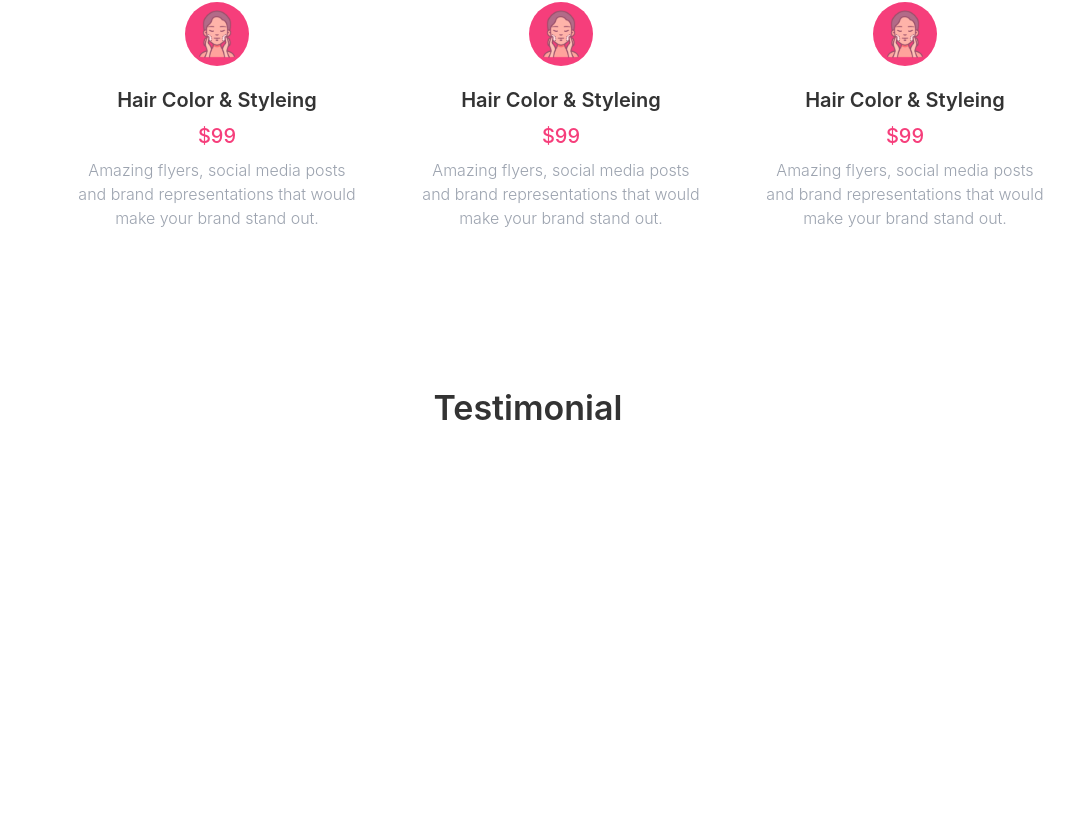
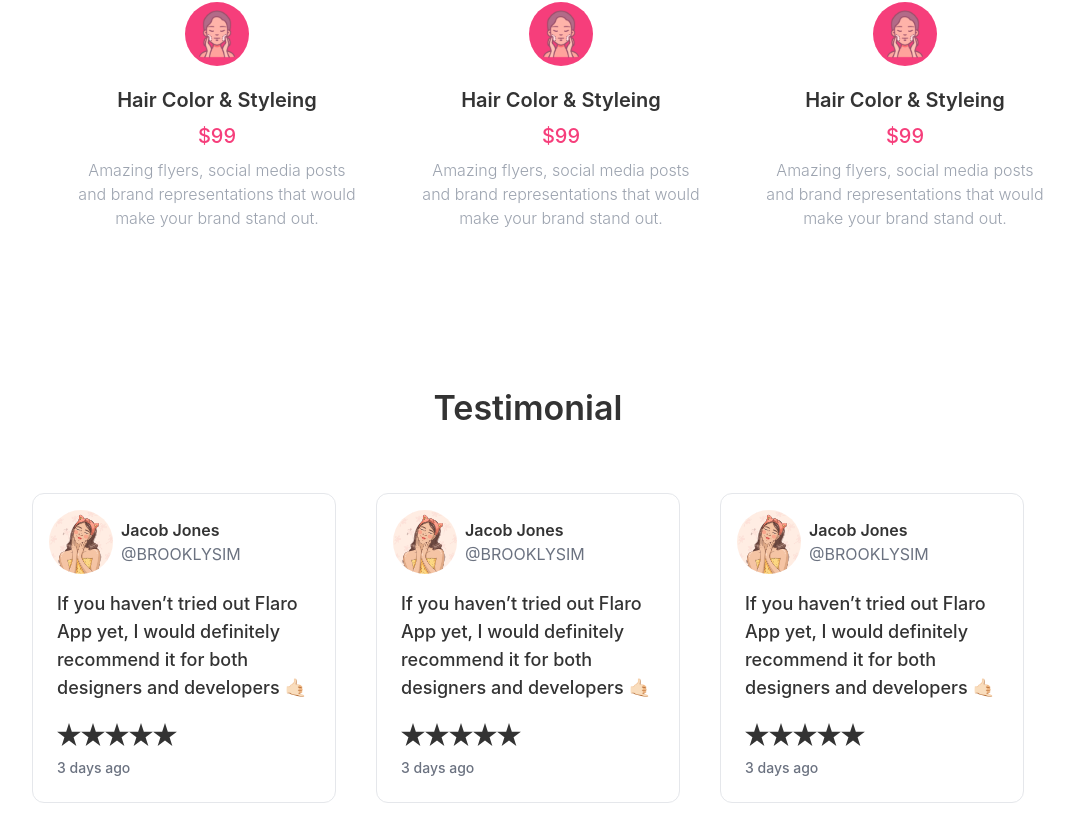
Before and after one commit to Saiket-Das/jerin-parlor, a React (Create React App) app in the folder frontend/: page / in a window 1280 px wide. Shown: the part 899-1714 px from the top of the page, without its empty margins (112-1186 px from the left). Before the commit the page ends 1332 px from the top, so only its background shows below. Built offline with nearby package versions, Linux system fonts and the light colour scheme.

Commit message:
Frontend - Review component added in Testimonial component

```diff
--- a/frontend/src/app/components/home/Testimonial.tsx
+++ b/frontend/src/app/components/home/Testimonial.tsx
@@ -4,6 +4,12 @@ const Testimonial = () => {
   return (
     <div className="mt-32">
       <h2 className="text-[34px] font-semibold text-center">Testimonial</h2>
+
+      <div className="mt-[60px] grid grid-cols-3 gap-10">
+        <Review />
+        <Review />
+        <Review />
+      </div>
     </div>
   );
 };
```
